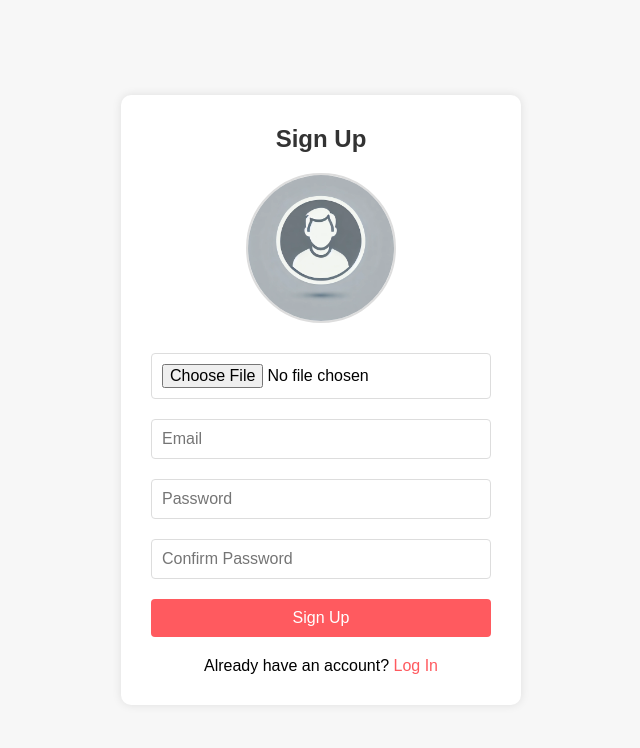
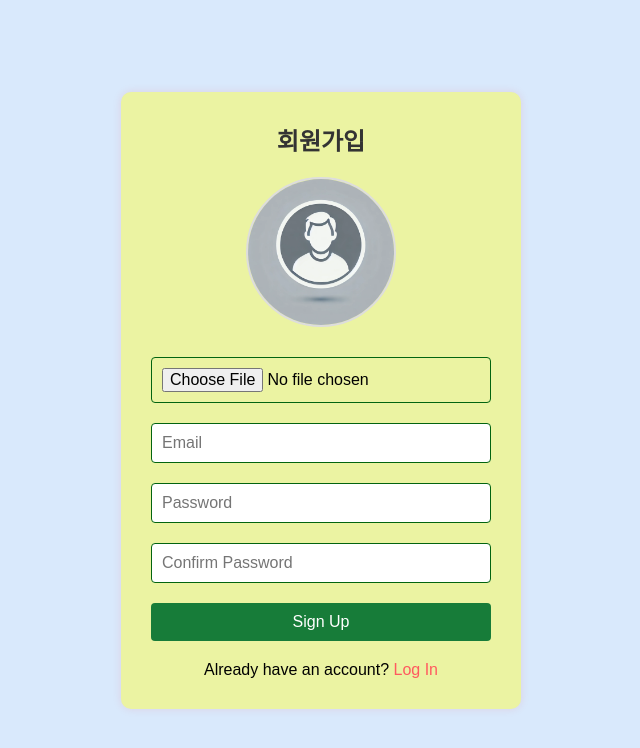
Before and after one commit to subin806/deploy_testweb, a plain HTML site: page 4_login.html in a window 1280 px wide. Shown: the whole page, without its empty margins (319-959 px from the left). Drawn offline with Linux system fonts and the light colour scheme.

Commit message:
색상변경

```diff
--- a/4_login.html
+++ b/4_login.html
@@ -10,7 +10,7 @@
     <div class="container">
         <div class="form-container">
             <div id="signup-form">
-                <h2>Sign Up</h2>
+                <h2>회원가입</h2>
                   <div class="profile-img-container">
                     <img id="profile-preview" src="basic-user.png" alt="Profile Image">
                 </div>
@@ -26,7 +26,7 @@
             </div>
 
             <div id="login-form" class="hidden">
-                <h2>Log In</h2>
+                <h2>로그인</h2>
                 <form>
                     <input type="email" id="login-email" placeholder="Email" required>
                     <input type="password" id="login-password" placeholder="Password" required>
--- a/styles.css
+++ b/styles.css
@@ -6,7 +6,7 @@
 
 body {
     font-family: Arial, sans-serif;
-    background-color: #f7f7f7;
+    background-color: #8fbff756;
 }
 
 .container {
@@ -17,9 +17,9 @@ body {
 }
 
 .form-container {
-    background-color: white;
+    background-color: rgb(235, 243, 162);
     padding: 30px;
-    box-shadow: 0 0 10px rgba(0, 0, 0, 0.1);
+    box-shadow: 0 0 10px rgba(247, 3, 3, 0.1);
     border-radius: 10px;
     max-width: 400px;
     width: 100%;
@@ -35,7 +35,7 @@ input {
     width: 100%;
     padding: 10px;
     margin: 10px 0;
-    border: 1px solid #ddd;
+    border: 1px solid #036410;
     border-radius: 4px;
     font-size: 16px;
 }
@@ -44,7 +44,7 @@ button {
     width: 100%;
     padding: 10px;
     margin-top: 10px;
-    background-color: #ff5a5f;
+    background-color: #177c39;
     color: white;
     border: none;
     border-radius: 4px;
```
